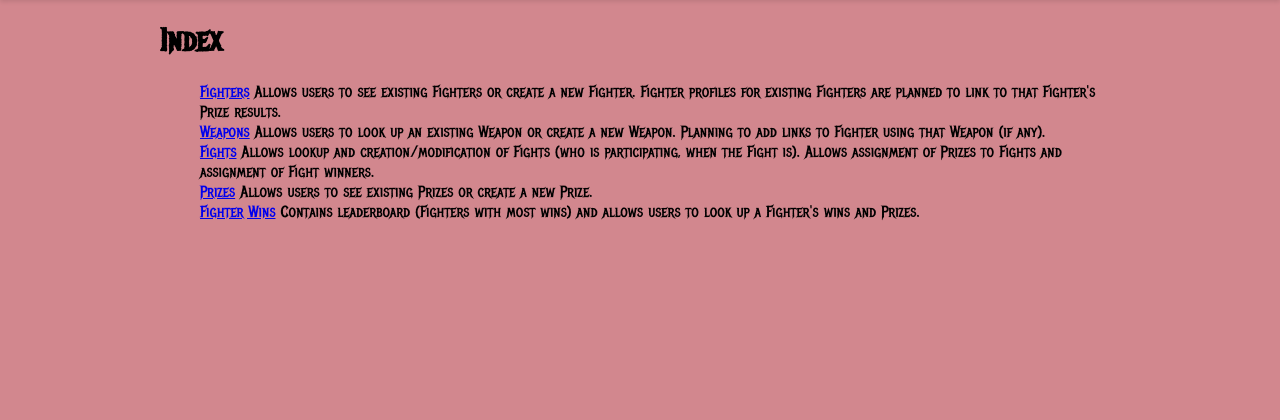
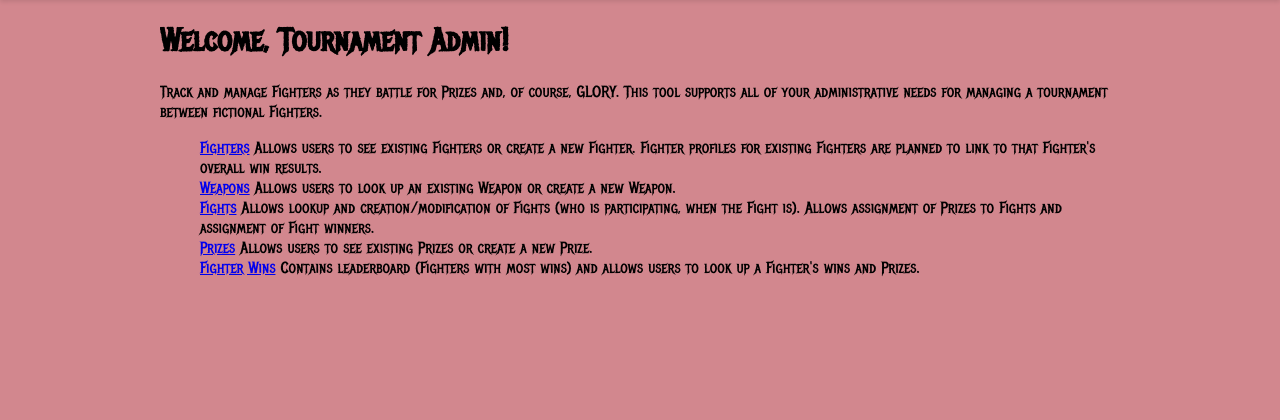
Before and after one commit to spoonser/Tournament-Website---Database-Project, a Flask app: page / in a window 1280 px wide. Shown: the part 81-501 px from the top of the page. Run offline with Flask 2, Linux system fonts and the light colour scheme; some libraries are stand-ins or nearby versions.

Commit message:
Testing fighter links

```diff
--- a/app.py
+++ b/app.py
@@ -241,6 +241,7 @@ def modify_prize():
             con = mysql.connection
             cur = con.cursor()
             cur.execute('''INSERT INTO Prizes (prizeType) VALUES(%s);''', (prizeType,))
+            # Note to future reader: the trailing comma after the prizeType variable is absolutely required for Python to identify this as a tuple.
             con.commit()
 
         except:
--- a/templates/fighters.html
+++ b/templates/fighters.html
@@ -27,7 +27,11 @@
 
 	  {% for fighter in fighters %}
 		<tr>
-			<td>{{ fighter['fighterName'] }}</td>
+			<td>
+				<form class="table-form" name="fighterForm" method="POST" action="/results">
+				<input type="hidden" name="fighterName" id="fighterName" value="{{ fighter['fighterName'] }}">
+				<button type="submit" name="submit_fighter" value="submit_value" class="link-button"> {{ fighter['fighterName'] }} </button>
+				</form> </td>
 			<td>{{ fighter['fighterID'] }}</td>
 			<td>{{ fighter['weapon'] }}</td>
 		</tr>
--- a/templates/index.html
+++ b/templates/index.html
@@ -5,13 +5,14 @@
 {% endblock %}
 {% block content %}
 
-	<h1>Index</h1>
-	<p> <ul>
+	<h1>Welcome, Tournament Admin!</h1>
+	<p> Track and manage Fighters as they battle for Prizes and, of course, GLORY. This tool supports all of your administrative needs for managing a tournament between fictional Fighters.
+
+		<ul>
 		<li> <a href="{{ url_for('fighters') }}">Fighters</a> Allows users to see existing Fighters or create a new Fighter.
-		Fighter profiles for existing Fighters are planned to link to that Fighter's Prize results.
+		Fighter profiles for existing Fighters are planned to link to that Fighter's overall win results.
 
 		<li> <a href="{{ url_for('weapons') }}">Weapons</a> Allows users to look up an existing Weapon or create a new Weapon.
-		Planning to add links to Fighter using that Weapon (if any).
 
 		<li> <a href="{{ url_for('fightsetup') }}">Fights</a> Allows lookup and creation/modification of Fights (who is participating, when the Fight is).
 		Allows assignment of Prizes to Fights and assignment of Fight winners.
```
Also changed, not shown: static/images/noun_sword fight_1998395.png (added).
